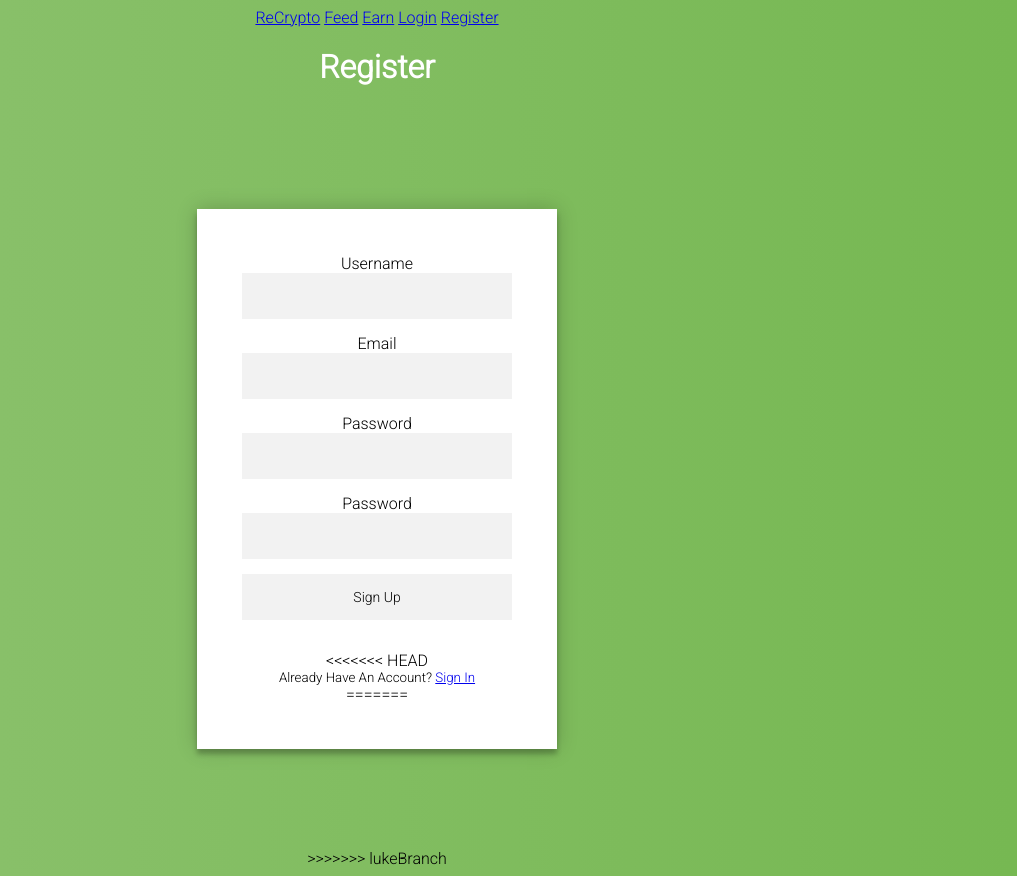
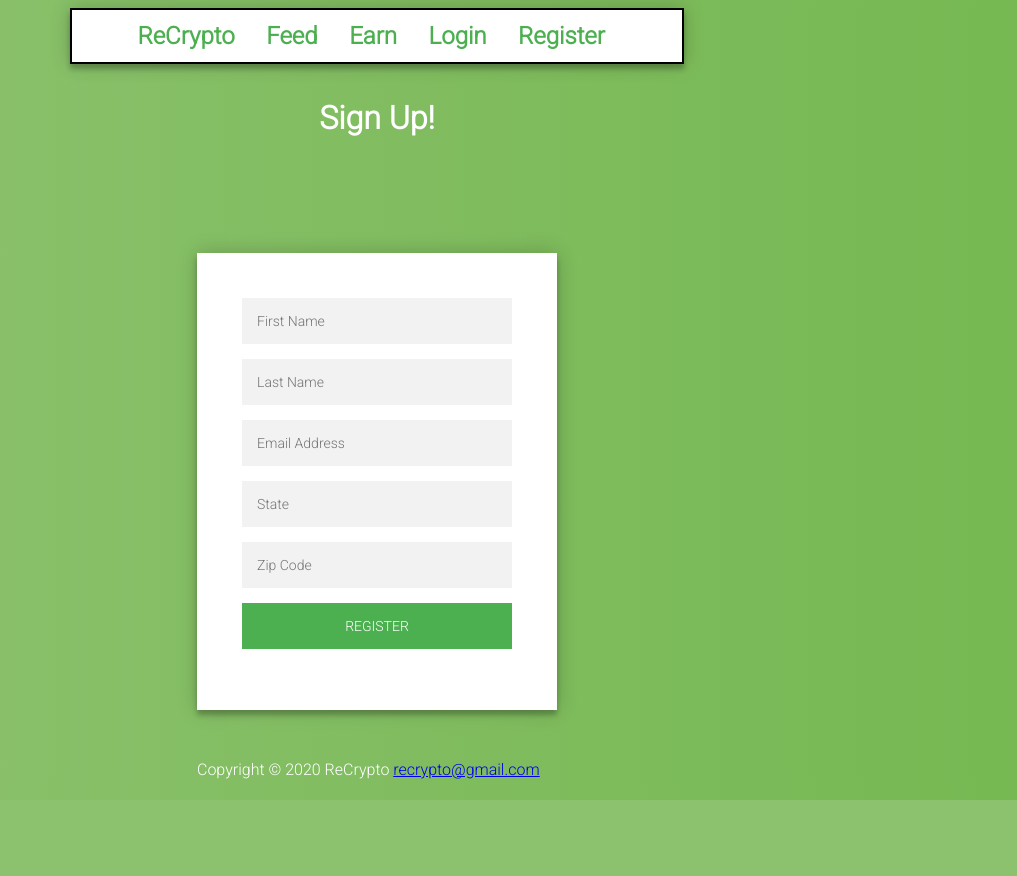
Before and after one commit to lukew3/ReCrypto, a Flask app: page /register in a window 1280 px wide. Shown: the whole page, without its empty margins (263-1280 px from the left). After the commit the page ends 800 px from the top, so only its background shows below. Run offline with Flask 2, Linux system fonts and the light colour scheme.

Commit message:
Update register.html

```diff
--- a/recrypto/templates/register.html
+++ b/recrypto/templates/register.html
@@ -1,30 +1,77 @@
-{% extends "layout.html" %}
+<html>
+    <head>
+        <script>
+        $('.message a').click(function(){
+   $('form').animate({height: "toggle", opacity: "toggle"}, "slow");
+});
+</script>
+        <style>
+        @import url(https://fonts.googleapis.com/css?family=Roboto:300);
 
-{% block script %}
-{% endblock script %}
-
-{% block style %}
-<style>
-#sign-up {
-  width: 300pt;
-  background-color: grey;
-  text-align: center;
-  padding: 20pt;
-}
 .login-page {
   width: 360px;
   padding: 8% 0 0;
   margin: auto;
+}
+#wrapper { background-color:#76b852;
+            background: -webkit-linear-gradient(right, #76b852, #8DC26F);
+            background: -moz-linear-gradient(right, #76b852, #8DC26F);
+            background: -o-linear-gradient(right, #76b852, #8DC26F);
+            background: linear-gradient(to left, #76b852, #8DC26F);
+           width: 100%;
+		   margin: auto;
+
+}
+nav{
+	text-align:center;
+	font-size:1.5em;
+    border:2px solid black;
+    background-color:white;
+	font-weight: bold;
+    position: relative;
+    z-index: 1;
+    max-width: 600px;
+    margin: 0 auto 25px;
+    padding: 5px;
+    text-align: center;
+    box-shadow: 0 0 20px 0 rgba(0, 0, 0, 0.2), 0 5px 5px 0 rgba(0, 0, 0, 0.24);
+}
+nav a:link  {color:black;}
+nav a:visited{color:#4CAF50}
+nav a:hover {color:green;}
+nav ul{
+    list-style-type:none;
+	margin:0;
+	padding:0;
+}
+nav li{
+    display:inline-block;
+    padding:7px;
+
+}
+nav a{
+	text-decoration:none;
+	display:block;
+	margin:0;
+	padding:0;
 }
 .form {
   position: relative;
   z-index: 1;
   background: #FFFFFF;
   max-width: 360px;
-  margin: 0 auto 100px;
+  margin: 0 auto 50px;
   padding: 45px;
   text-align: center;
   box-shadow: 0 0 20px 0 rgba(0, 0, 0, 0.2), 0 5px 5px 0 rgba(0, 0, 0, 0.24);
+}
+.title {
+  font-family: "Roboto", sans-serif;
+  outline: 0;
+  width: 100%;
+  border: 0;
+  margin: 0 0 15px;
+  padding-top: 10px;
 }
 .form input {
   font-family: "Roboto", sans-serif;
@@ -66,83 +113,88 @@
 .form .register-form {
   display: none;
 }
-</style>
-{% endblock style %}
+.container {
+  position: relative;
+  z-index: 1;
+  max-width: 300px;
+  margin: 0 auto;
+}
+.container:before, .container:after {
+  content: "";
+  display: block;
+  clear: both;
+}
+.container .info {
+  margin: 50px auto;
+  text-align: center;
+}
+.container .info h1 {
+  margin: 0 0 15px;
+  padding: 0;
+  font-size: 36px;
+  font-weight: 300;
+  color: #1a1a1a;
+}
 
-
-{% block content %}
-<h1>Register</h1>
-    <div class="login-page">
-      <div class="form">
-        <form method="POST" action="">
-            {{ form.hidden_tag() }}
-                <div class="form-group">
-                    {{ form.username.label(class="form-control-label") }}
-
-                    {% if form.username.errors %}
-                        {{ form.username(class="form-control form-control-lg is-invalid") }}
-                        <div class="invalid-feedback">
-                            {% for error in form.username.errors %}
-                                <span>{{ error }}</span>
-                            {% endfor %}
-                        </div>
-                    {% else %}
-                        {{ form.username() }}
-                    {% endif %}
-                </div>
-                <div class="form-group">
-                    {{ form.email.label(class="form-control-label") }}
-                    {% if form.email.errors %}
-                        {{ form.email(class="form-control form-control-lg is-invalid") }}
-                        <div class="invalid-feedback">
-                            {% for error in form.email.errors %}
-                                <span>{{ error }}</span>
-                            {% endfor %}
-                        </div>
-                    {% else %}
-                        {{ form.email(class="form-control form-control-lg") }}
-                    {% endif %}
-                </div>
-                <div class="form-group">
-                    {{ form.password.label(class="form-control-label") }}
-                    {% if form.password.errors %}
-                        {{ form.password(class="form-control form-control-lg is-invalid") }}
-                        <div class="invalid-feedback">
-                            {% for error in form.password.errors %}
-                                <span>{{ error }}</span>
-                            {% endfor %}
-                        </div>
-                    {% else %}
-                        {{ form.password(class="form-control form-control-lg") }}
-                    {% endif %}
-                </div>
-                <div class="form-group">
-                    {{ form.confirm_password.label(class="form-control-label") }}
-                    {% if form.confirm_password.errors %}
-                        {{ form.confirm_password(class="form-control form-control-lg is-invalid") }}
-                        <div class="invalid-feedback">
-                            {% for error in form.confirm_password.errors %}
-                                <span>{{ error }}</span>
-                            {% endfor %}
-                        </div>
-                    {% else %}
-                        {{ form.confirm_password(class="form-control form-control-lg") }}
-                    {% endif %}
-                </div>
-            <div class="form-group">
-                {{ form.submit(class="btn btn-outline-info") }}
-            </div>
-        </form>
-<<<<<<< HEAD
-        <div class="border-top pt-3">
-            <small class="text-muted">
-                Already Have An Account? <a class="ml-2" href="{{ url_for('login') }}">Sign In</a>
-            </small>
-        </div>
-=======
-      </div>
->>>>>>> lukeBranch
+.container .info span {
+  color: #4d4d4d;
+  font-size: 12px;
+}
+.container .info span a {
+  color: #000000;
+  text-decoration: none;
+}
+.container .info span .fa {
+  color: #EF3B3A;
+}
+body {
+  background: #76b852;
+  background: -webkit-linear-gradient(right, #76b852, #8DC26F);
+  background: -moz-linear-gradient(right, #76b852, #8DC26F);
+  background: -o-linear-gradient(right, #76b852, #8DC26F);
+  background: linear-gradient(to left, #76b852, #8DC26F);
+  font-family: "Roboto", sans-serif;
+  -webkit-font-smoothing: antialiased;
+  -moz-osx-font-smoothing: grayscale;
+  color: white
+}</style>
+    </head>
+    <div id="wrapper">
+    <body>
+        <nav><ul>
+            <li><a href="">ReCrypto</a></li> &nbsp;
+            <li><a href="">Feed</a></li> &nbsp;
+            <li><a href="">Earn</a></li> &nbsp;
+            <li><a href="">Login</a></li> &nbsp;
+            <li><a href="">Register</a></li> &nbsp;
+            </ul></nav>
+        <h1 style=text-align:center class="title">Sign Up!</h1>
+        <div class="login-page">
+            <div class="form">
+              <form class="register-form" method="POST" action="">
+                <h1 style=text-align:center>Register Now!</h1>
+                <input type="first" placeholder="First Name" required="required"/>
+                <input type="last" placeholder="Last Name" required="required"/>
+                <input type="email" placeholder="Email Address" required="required"/>
+                <input type="state" placeholder="State" required="required"/>
+                <input type="number" placeholder="Zip Code"/>
+                <button type="submit">Register</button>
+                <p class="message">Already registered? <a href="#">Sign In</a></p>
+                 </form>
+                <form class="login-form">
+                <input type="first" placeholder="First Name" required="required"/>
+                <input type="last" placeholder="Last Name" required="required"/>
+                <input type="email" placeholder="Email Address" required="required"/>
+                <input type="state" placeholder="State" required="required"/>
+                <input type="number" placeholder="Zip Code"/>
+                <button type="submit">Register</button>
+                  </form>
+              </div>
+              <footer>
+                Copyright &copy; 2020 ReCrypto
+                <a href="mailto:recrypto@gmail.com">recrypto@gmail.com</a>
+              </footer>
+             </div>
+        </body>
     </div>
-    </div>
-
-{% endblock content %}
+</html>
```
